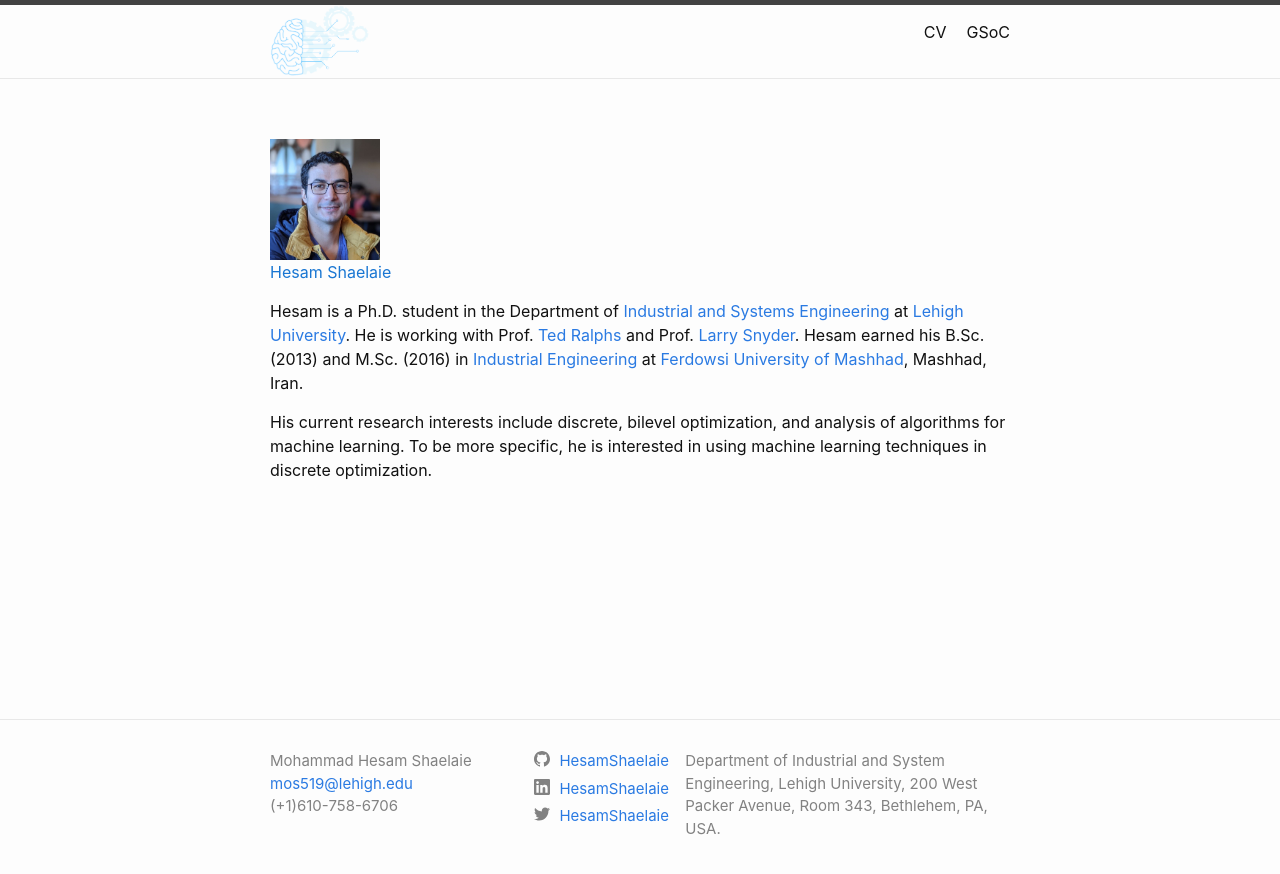
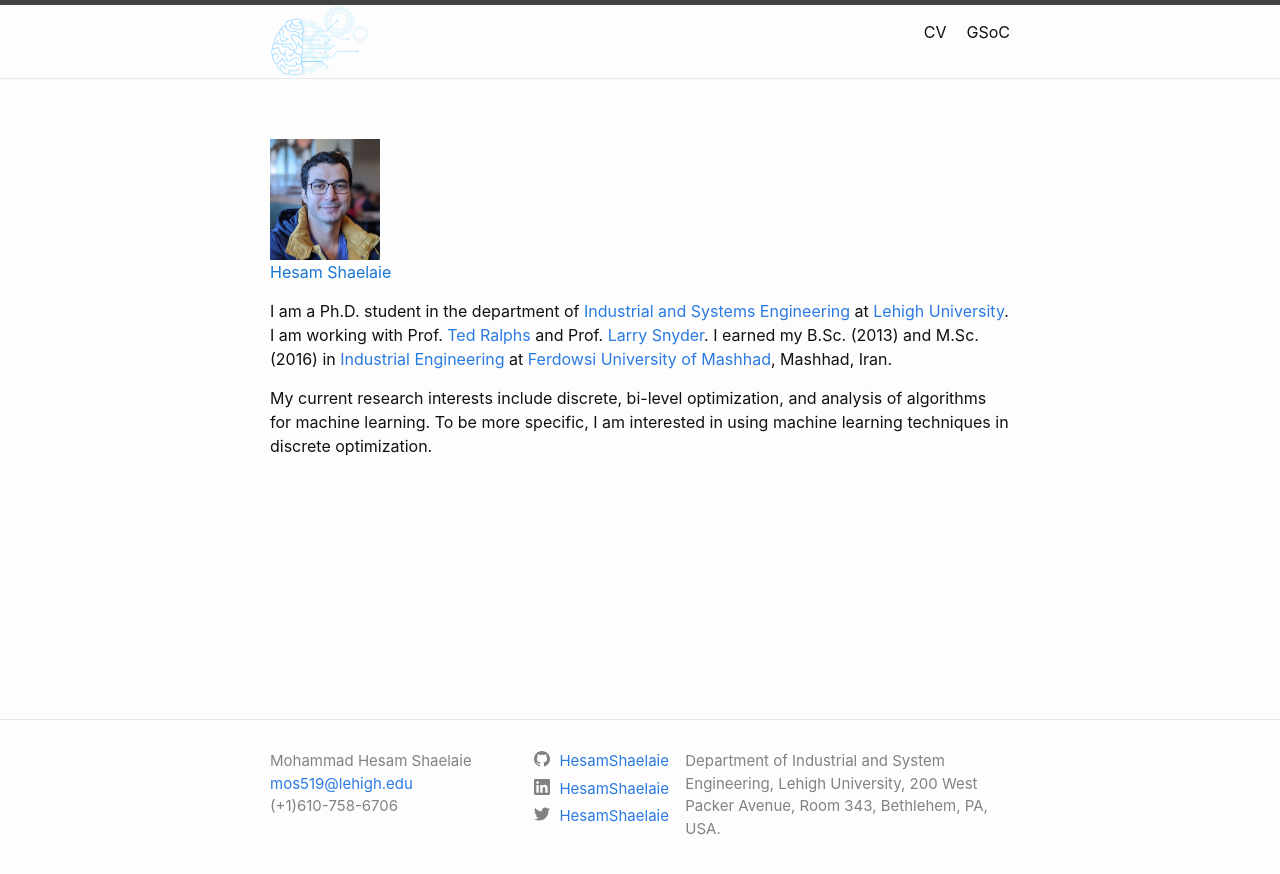
Before and after one commit to HesamShaelaie/HesamShaelaie.github.io, a Jekyll site: the page built from index.markdown, in a window 1280 px wide. Shown: the top 874 px of the page. Built offline with Jekyll 4.4.1, drawn with Linux system fonts in a browser that asks for light colours.

Commit message:
update on intro.

```diff
--- a/index.markdown
+++ b/index.markdown
@@ -8,6 +8,6 @@ layout: page
 ![](/images/HesamV5.jpg){: .align-right}{: width="110" }<br>
 <span class="blue" >{{"Hesam Shaelaie" |  escape }}</span> <br>
 
-Hesam is a Ph.D. student in the Department of [Industrial and Systems Engineering](https://engineering.lehigh.edu/ise) at [Lehigh University](https://www.lehigh.edu/). He is working with Prof. [Ted Ralphs](https://coral.ise.lehigh.edu/~ted/) and Prof. [Larry Snyder](https://engineering.lehigh.edu/faculty/lawrence-v-snyder). Hesam earned his B.Sc. (2013) and M.Sc. (2016) in [Industrial Engineering](https://inde.um.ac.ir/index.php?lang=en) at [Ferdowsi University of Mashhad](https://en.um.ac.ir/), Mashhad, Iran.
+I am a Ph.D. student in the department of [Industrial and Systems Engineering](https://engineering.lehigh.edu/ise) at [Lehigh University](https://www.lehigh.edu/). I am working with Prof. [Ted Ralphs](https://coral.ise.lehigh.edu/~ted/) and Prof. [Larry Snyder](https://engineering.lehigh.edu/faculty/lawrence-v-snyder). I earned my B.Sc. (2013) and M.Sc. (2016) in [Industrial Engineering](https://inde.um.ac.ir/index.php?lang=en) at [Ferdowsi University of Mashhad](https://en.um.ac.ir/), Mashhad, Iran.
 
-His current research interests include discrete, bilevel optimization, and analysis of algorithms for machine learning. To be more specific, he is interested in using machine learning techniques in discrete optimization.
+My current research interests include discrete, bi-level optimization, and analysis of algorithms for machine learning. To be more specific, I am interested in using machine learning techniques in discrete optimization.
```
